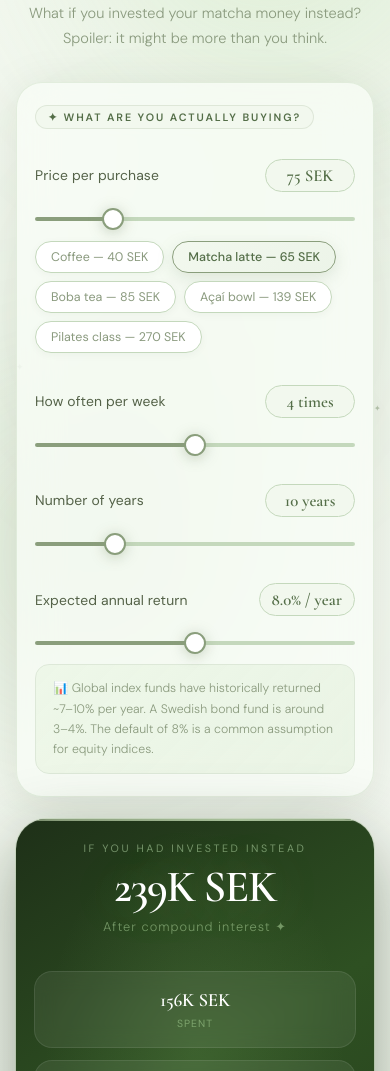
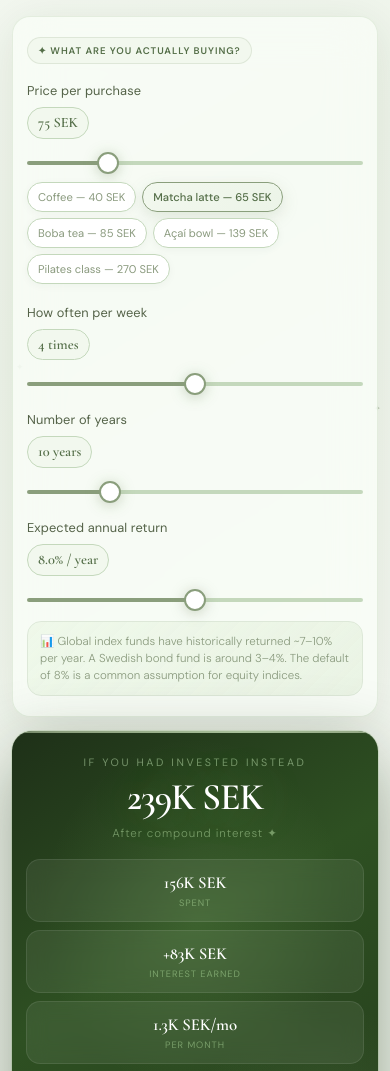
Before and after one commit to patlapa/vibescodingrinanceprojects, a plain HTML site: page index.html in a window 390 px wide. Shown: the part 199-1270 px from the top of the page. Drawn offline with nearby package versions, Linux system fonts and the light colour scheme.

Commit message:
Update index.html

```diff
--- a/index.html
+++ b/index.html
@@ -499,33 +499,163 @@
     }
     @media (max-width: 768px) {
   body {
-    padding: 24px 16px 48px;
+    padding: 20px 12px 40px;
     background-attachment: scroll;
   }
 
+  .content {
+    max-width: 100%;
+    gap: 14px;
+  }
+
+  .header {
+    margin-bottom: 0;
+  }
+
+  .eyebrow-pill,
+  .card-badge {
+    justify-content: center;
+    flex-wrap: wrap;
+    text-align: center;
+    max-width: 100%;
+    line-height: 1.4;
+  }
+
+  .eyebrow-pill {
+    font-size: 0.58rem;
+    letter-spacing: 0.08em;
+    padding: 8px 12px;
+    margin-bottom: 14px;
+  }
+
+  .card-badge {
+    font-size: 0.6rem;
+    letter-spacing: 0.1em;
+    margin-bottom: 18px;
+    padding: 6px 10px;
+  }
+
   h1 {
-    font-size: 2.2rem;
+    font-size: 1.95rem;
+    line-height: 1.05;
+    margin-bottom: 10px;
+  }
+
+  .subtitle {
+    font-size: 0.82rem;
+    line-height: 1.55;
+    max-width: 100%;
+  }
+
+  .header-rule {
+    margin: 14px auto;
   }
 
   .card,
-  .chart-card,
+  .chart-card {
+    padding: 20px 14px;
+    border-radius: 18px;
+  }
+
   .result-card {
-    padding: 22px 18px;
+    padding: 24px 14px 20px;
+    border-radius: 20px;
+  }
+
+  .input-group {
+    margin-bottom: 20px;
+  }
+
+  .slider-label {
+    flex-direction: column;
+    align-items: flex-start;
+    gap: 8px;
+    margin-bottom: 10px;
+  }
+
+  .slider-label .lbl {
+    font-size: 0.8rem;
+  }
+
+  .slider-label .val {
+    font-size: 0.9rem;
+    min-width: 0;
+    padding: 4px 10px;
+  }
+
+  .chip-row {
+    gap: 6px;
+    margin-top: 12px;
+  }
+
+  .chip {
+    font-size: 0.7rem;
+    padding: 7px 10px;
+  }
+
+  .rate-hint {
+    font-size: 0.72rem;
+    line-height: 1.5;
+    padding: 11px 12px;
+  }
+
+  .big-number {
+    font-size: 2.35rem;
+    line-height: 1;
+  }
+
+  .big-sub {
+    font-size: 0.72rem;
+    margin-bottom: 18px;
   }
 
   .stats-row {
     grid-template-columns: 1fr;
+    gap: 8px;
+    margin-bottom: 16px;
   }
 
-  .big-number {
-    font-size: 2.8rem;
+  .stat {
+    padding: 12px 10px;
+    border-radius: 14px;
   }
 
-  .eyebrow-pill,
-  .card-badge {
-    flex-wrap: wrap;
-    justify-content: center;
-    text-align: center;
+  .stat-num {
+    font-size: 1.05rem;
+  }
+
+  .stat-lbl {
+    font-size: 0.58rem;
+    margin-top: 4px;
+  }
+
+  .verdict-box {
+    font-size: 0.92rem;
+    padding: 14px 12px;
+    line-height: 1.45;
+    border-radius: 14px;
+  }
+
+  canvas {
+    max-height: 200px;
+  }
+
+  .footer-note {
+    font-size: 0.65rem;
+    line-height: 1.5;
+  }
+
+  .orb-1,
+  .orb-2,
+  .orb-3 {
+    display: none;
+  }
+
+  .card:hover,
+  .chart-card:hover,
+  .result-card:hover,
+  .chip:hover {
+    transform: none;
   }
 }
   </style>
```
